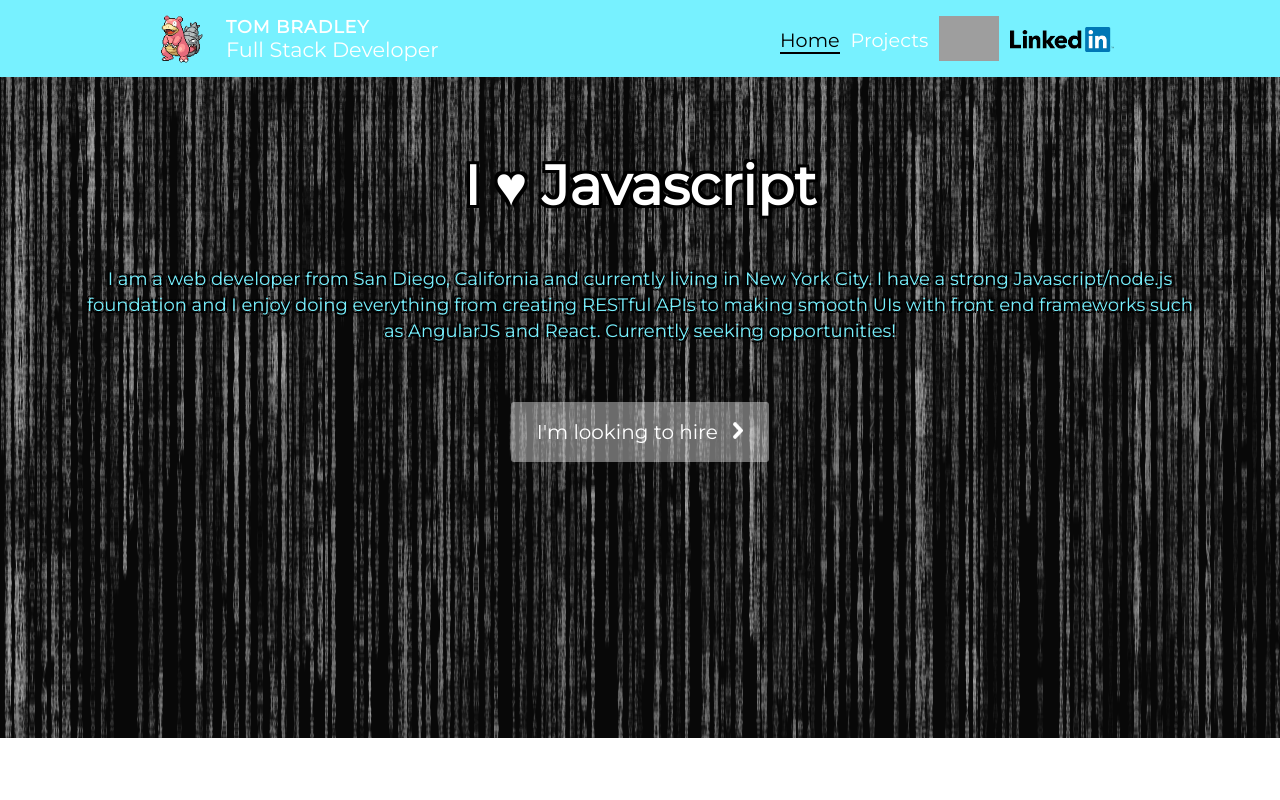
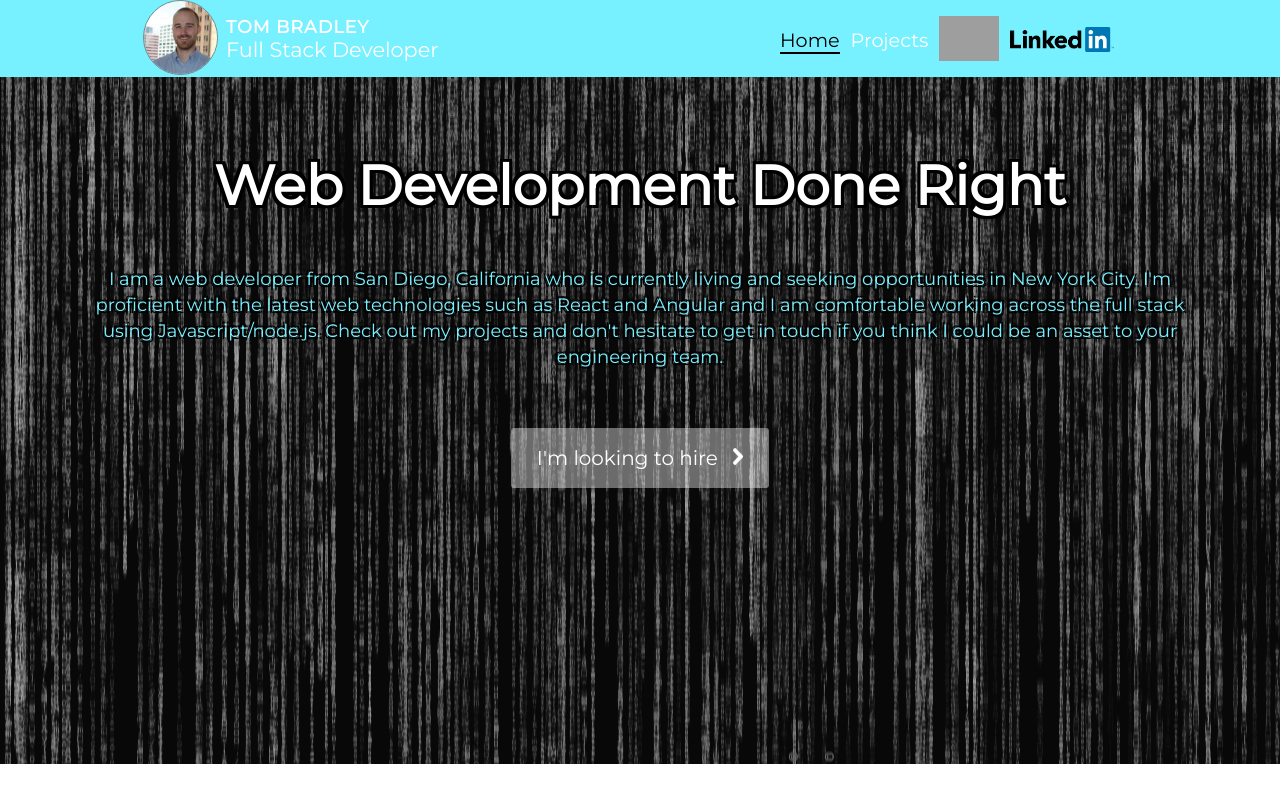
Before and after one commit to bradth01/bradth01.github.io, a website: page index.html in a window 1280 px wide. Shown: the top 800 px of the page. Drawn offline with nearby package versions, Linux system fonts and the light colour scheme; grey boxes are pictures that could not be loaded.

Commit message:
content changes

```diff
--- a/index.html
+++ b/index.html
@@ -13,7 +13,7 @@
             <div class="nav-group">
                 <a class="logo">
                     <div class="logo-image">
-                        <img src="/images/slowbro_logo.png">
+                        <img alt="headshot" src="/images/headshot.jpg">
                     </div>
                     <div class="logo-name noselect">
                         <h1>Tom Bradley</h1>
@@ -45,8 +45,8 @@
         <main>
             <div id="home">
                 <div class="container">
-                    <h1 id="blurb-title">I ♥ Javascript</h1>
-                    <p id="blurb">I am a web developer from San Diego, California and currently living in New York City. I have a strong Javascript/node.js foundation and I enjoy doing everything from creating RESTful APIs to making smooth UIs with front end frameworks such as AngularJS and React. Currently seeking opportunities!
+                    <h1 id="blurb-title">Web Development Done Right</h1>
+                    <p id="blurb">I am a web developer from San Diego, California who is currently living and seeking opportunities in New York City. I'm proficient with the latest web technologies such as React and Angular and I am comfortable working across the full stack using Javascript/node.js. Check out my projects and don't hesitate to get in touch if you think I could be an asset to your engineering team.
                     </p>
                     <a href="resume.pdf" class="btn btn-hire">
                         I'm looking to hire
@@ -82,7 +82,7 @@
                             © TOM BRADLEY 2016
                         </li>
                         <li>
-                            <img alt=headshot src="/images/headshot.jpg">
+                            <img alt="slowbro" src="/images/slowbro_logo.png">
                         </li>
                         <li>
                             <a href="resume.pdf">VIEW RESUME</a>
--- a/public/sass/_footer.scss
+++ b/public/sass/_footer.scss
@@ -25,12 +25,5 @@ $footer-font-color: #818181;
         a {
             color: $footer-font-color;
         }
-
-        img {
-            height: 80px;
-            width: 80px;
-            border-radius: 50%;
-            border: 0.2px solid $footer-font-color;
-        }
     }
 }
--- a/public/sass/_home.scss
+++ b/public/sass/_home.scss
@@ -3,6 +3,7 @@ $menu-color: #fff;
 
 #home {
     display: flex;
+    justify-content: center;
     margin: 0;
     border: 0;
     vertical-align: baseline;
--- a/public/sass/_navbar.scss
+++ b/public/sass/_navbar.scss
@@ -1,5 +1,6 @@
 $navbar-color: #77F1FF;
 $menu-color: #fff;
+$footer-font-color: #818181;
 /*top left navbar logo*/
 /**********************/
 
@@ -25,11 +26,14 @@ $menu-color: #fff;
     width: 75px;
     height: 75px;
     display: inline-block;
-}
-.logo-image img {
-    width: 100%;
-    height: auto;
-    display: inline-block;
+
+    img {
+        width: auto;
+        height: auto;
+        display: inline-block;
+        border-radius: 50%;
+        border: 0.2px solid $footer-font-color;
+    }
 }
 .logo-name {
     height: 75px;
```
Also changed, not shown: public/css/base.css.
